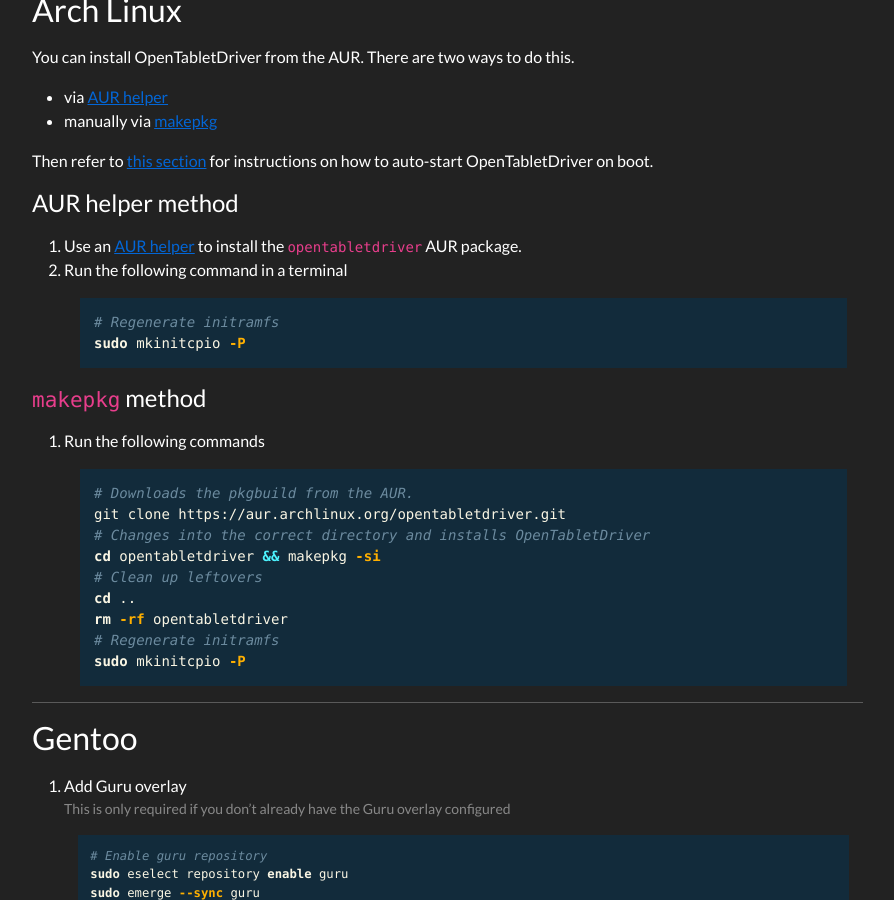
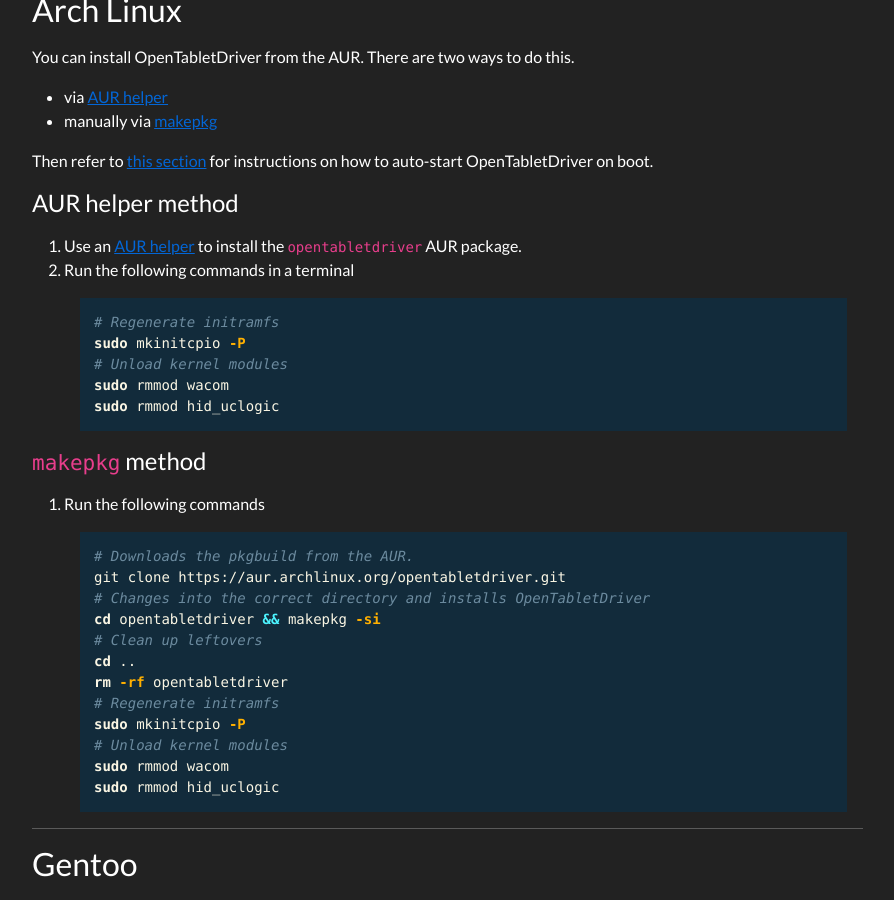
Before and after one commit to OpenTabletDriver/opentabletdriver.github.io, a Jekyll site: the page built from _wiki/Install/Linux.md, in a window 1280 px wide and 900 px high, scrolled down 1047 px. Shown: the whole window, without its empty margins (335-1229 px from the left). Built offline with Jekyll 4.4.1, drawn with Linux system fonts in a browser that asks for light colours; nearby versions of some CDN libraries.

Commit message:
Unload kernel modules on install on ArchLinux

````diff
--- a/_wiki/Install/Linux.md
+++ b/_wiki/Install/Linux.md
@@ -46,10 +46,13 @@ Then refer to [this section]({% link _wiki/FAQ/Linux.md %}#autostart) for instru
 #### AUR helper method {#aur-helper-method}
 
  1. Use an [AUR helper](https://wiki.archlinux.org/title/AUR_helpers) to install the `opentabletdriver` AUR package.
- 2. Run the following command in a terminal
+ 2. Run the following commands in a terminal
 ```sh
 # Regenerate initramfs
 sudo mkinitcpio -P
+# Unload kernel modules
+sudo rmmod wacom
+sudo rmmod hid_uclogic
 ```
 
 #### `makepkg` method {#manual-makepkg-method}
@@ -65,6 +68,9 @@ cd ..
 rm -rf opentabletdriver
 # Regenerate initramfs
 sudo mkinitcpio -P
+# Unload kernel modules
+sudo rmmod wacom
+sudo rmmod hid_uclogic
 ```
 
 ---
````
